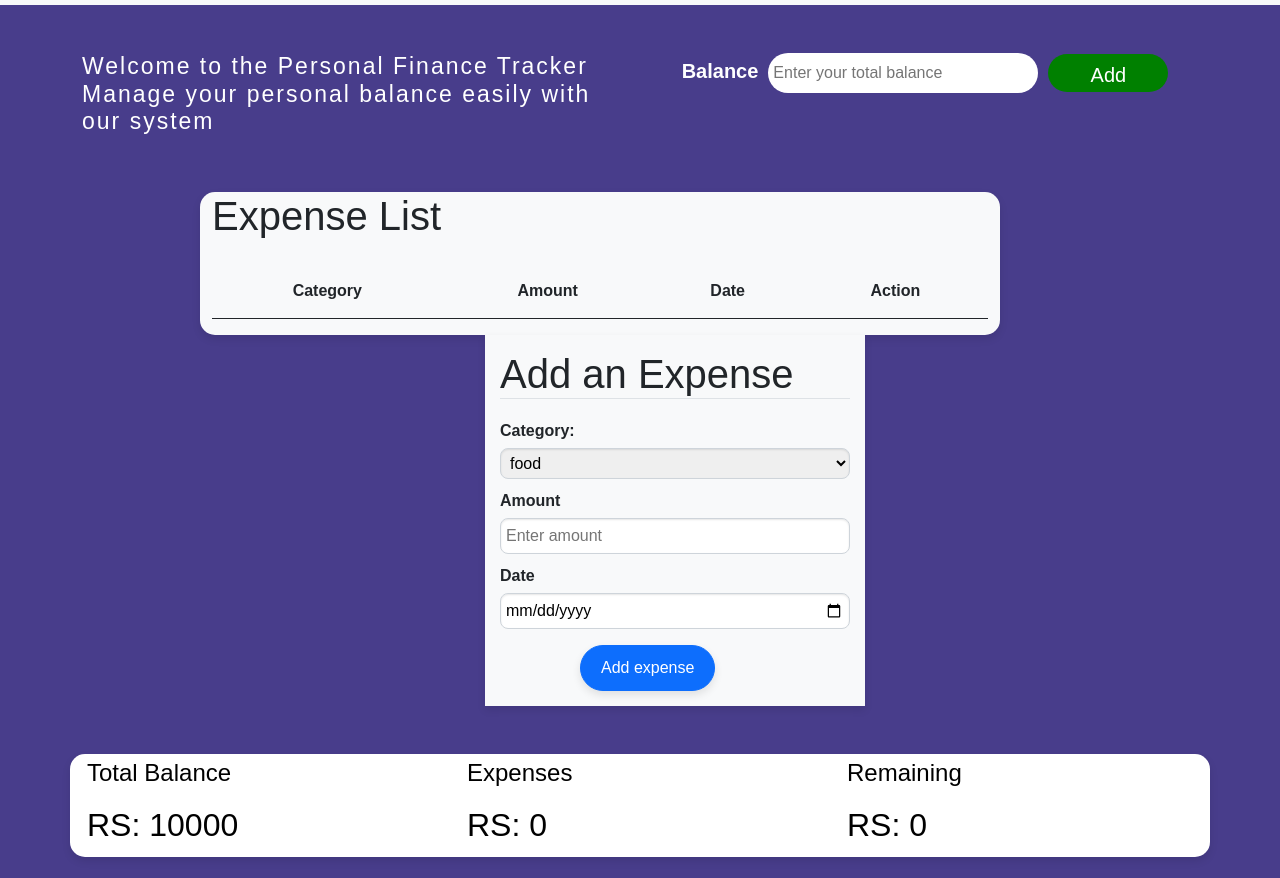
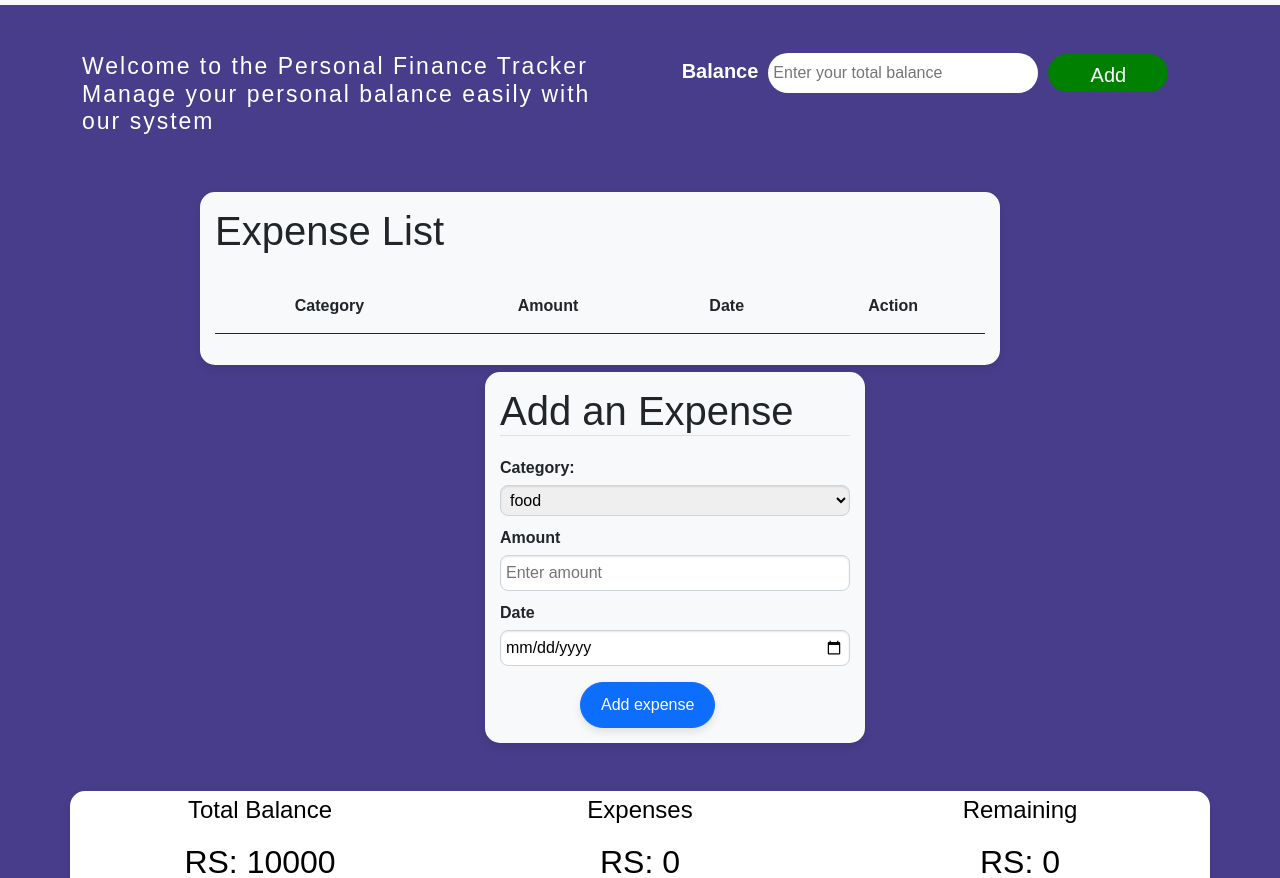
Before and after one commit to Murtaza-Shahani/P_Finance_Tracker_Web3_Prj3, a plain HTML site: page index.html in a window 1280 px wide. Shown: the part 71-949 px from the top of the page. Drawn offline with nearby package versions, Linux system fonts and the light colour scheme.

Commit message:
Update index.css
resolve conflicts

```diff
--- a/index.css
+++ b/index.css
@@ -1,55 +1,48 @@
-*{
+* {
   margin: 0;
   padding: 0;
   box-sizing: border-box;
   font-family: sans-serif;
 }
-body{
+body {
   background-color: #483D8B;
 }
-<<<<<<< HEAD
-=======
 
-.navbar{
+.navbar {
   display: flex;
   align-items: center;
   justify-content: space-between;
 }
 .navbar-nav {
-
   margin: 0 auto;
 }
-.navbar .collapse .nav-item .nav-link{
+.navbar .collapse .nav-item .nav-link {
   color: black !important;
   font-size: 18px;
   padding: 0 20px;
-
 }
 .navbar .collapse .nav-item .nav-link:hover {
   color: #460fdf !important;
 }
-
-
-
-.navbar .logo{
+.navbar .logo {
   width: 50px;
 }
->>>>>>> f8dad419845ad49e66e9dcb6bb8ccef74cb54213
-.main{
+
+.main {
   display: flex;
   align-items: center;
   justify-content: center;
   margin: auto;
 }
-.hero{
-    color: white ;
+.hero {
+  color: white;
 }
-.hero h4{
+.hero h4 {
   font-size: 23px;
   letter-spacing: 2px;
   gap: 2px;
 }
-.balance form{
+.balance form {
   display: flex;
   align-items: center;
   justify-content: center;
@@ -57,12 +50,12 @@ body{
 }
 .balance label[for="balance"] {
   font-weight: bold;
-    color: white ;
+  color: white;
   font-size: 20px;
   margin-bottom: 5px;
   display: block;
 }
-.balance input[type="text"]{
+.balance input[type="text"] {
   width: 270px;
   height: 40px;
   padding: 5px;
@@ -70,52 +63,42 @@ body{
   border: none;
   background-color: white;
   outline: none;
-
 }
-.balance button{
+.balance button {
   width: 120px;
   height: 38px;
   border: none;
   outline: none;
-    background-color: green ;
-    border-radius:20px ;
+  background-color: green;
+  border-radius: 20px;
   font-size: 20px;
 }
-.detail .expense{
+.detail .expense {
   margin-left: 70px;
 }
-.detail .list{
+.detail .list {
   margin-right: 80px;
 }
-.list1{
+.list1 {
   margin: 10px;
   padding: 10px;
 }
 .expense {
-<<<<<<< HEAD
-    padding: 20px;
-=======
   margin-top: 7px;
   max-height: 600px;
   padding: 15px;
->>>>>>> f8dad419845ad49e66e9dcb6bb8ccef74cb54213
   border-radius: 15px;
   box-shadow: 0 4px 8px rgba(0, 0, 0, 0.1);
   background-color: #f8f9fa;
-
-
 }
-
 .expense h1 {
   margin-bottom: 20px;
 }
-
 .expense label {
   display: block;
   margin-top: 10px;
   font-weight: bold;
 }
-
 .expense select,
 .expense input {
   width: 100%;
@@ -125,7 +108,6 @@ body{
   border: 1px solid #ced4da;
   box-shadow: inset 0 1px 2px rgba(0, 0, 0, 0.1);
 }
-
 .expense select:focus,
 .expense input:focus {
   border-color: #80bdff;
@@ -137,27 +119,20 @@ body{
   padding: 10px 20px;
   border-radius: 30px;
   box-shadow: 0 4px 8px rgba(0, 0, 0, 0.1);
-    margin-top: 2px;
   align-items: center;
   text-align: center;
   margin-left: 80px;
 }
-  .list{
-<<<<<<< HEAD
-    padding: 20px;
-=======
+.list {
   padding: 15px;
->>>>>>> f8dad419845ad49e66e9dcb6bb8ccef74cb54213
   padding-right: 15px;
   border-radius: 15px;
   box-shadow: 0 4px 8px rgba(0, 0, 0, 0.1);
-
   background-color: #f8f9fa;
   width: 100vh;
-
 }
-
-  .table th, .table td {
+.table th,
+.table td {
   padding: 15px;
   text-align: center;
 }
@@ -170,29 +145,19 @@ body{
 .table td button {
   margin-right: 3px;
 }
-  .blnc-detail{
-<<<<<<< HEAD
-    border-radius: 15px;
-    box-shadow: 0 4px 8px rgba(0, 0, 0, 0.1);
-    background-color: white;
-    color: black;;
-=======
+.blnc-detail {
   text-align: center;
-
   border-radius: 15px;
   box-shadow: 0 4px 8px rgba(0, 0, 0, 0.1);
   background-color: white;
   color: black;
->>>>>>> f8dad419845ad49e66e9dcb6bb8ccef74cb54213
-
-
 }
-  .blnc-detail h4,h2{
+.blnc-detail h4,
+.blnc-detail h2 {
   padding: 5px;
 }
-  .blnc-detail{
+.blnc-detail {
   margin-bottom: 15px;
-<<<<<<< HEAD
 }
 .card {
   width: 90%;
@@ -204,7 +169,6 @@ body{
   justify-content: center;
   margin: auto;
 }
-
 .card-body {
   display: flex;
   align-items: center;
@@ -212,22 +176,17 @@ body{
   width: 100%;
   height: 100%;
 }
-
 canvas {
   width: 100%;
   height: auto;
 }
-
 @media (min-width: 768px) {
   .card {
     width: 500px;
     height: 400px;
   }
-
   canvas {
     width: 100%;
     height: 100%;
   }
-=======
->>>>>>> f8dad419845ad49e66e9dcb6bb8ccef74cb54213
 }
```
Lines whose indentation alone changed are shown as unchanged.
